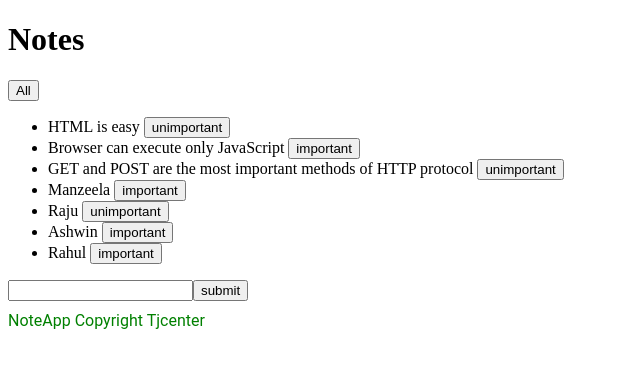
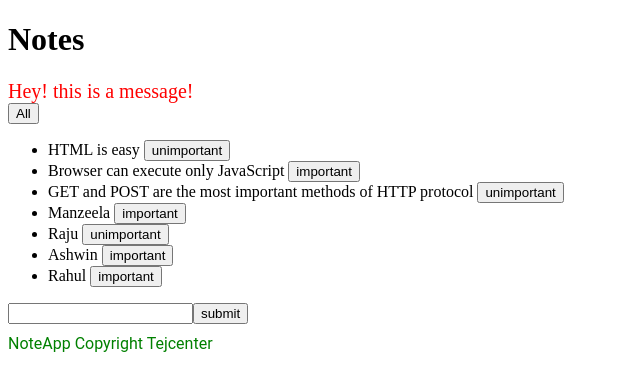
Before and after one commit to su-de-sh/notes-app, a React (Create React App) app: page / in a window 1280 px wide. Shown: the top 390 px of the page, without its empty margins (0-640 px from the left). Built offline with nearby package versions, Linux system fonts and the light colour scheme; data requests are answered from the project's data file.

Commit message:
feat: add notification file & .css file for style

```diff
--- a/src/App.js
+++ b/src/App.js
@@ -1,6 +1,7 @@
 import { useState, useEffect } from "react";
 import Note from "./components/Note";
 import Footer from "./components/Footer";
+import Notification from "./components/Notification";
 
 import noteService from "./services/notes";
 
@@ -67,6 +68,7 @@ const App = () => {
   return (
     <div>
       <h1>Notes</h1>
+      <Notification msg="Hey! this is a message!" />
       <button onClick={toggleShow}>{showAll ? "All" : "Important"}</button>
       <ul>
         {notesToShow.map((note) => (
--- a/src/components/Footer.js
+++ b/src/components/Footer.js
@@ -11,7 +11,7 @@ const Footer = () => {
     style = { ...style, color: "green" };
   }
 
-  return <p style={style}>NoteApp Copyright Tjcenter</p>;
+  return <p style={style}>NoteApp Copyright Tejcenter</p>;
 };
 
 export default Footer;
--- /dev/null
+++ b/src/components/Notification.js
@@ -0,0 +1,7 @@
+import React from "react";
+
+const Notification = ({ msg }) => {
+  return <div className="notification"> {msg}</div>;
+};
+
+export default Notification;
--- /dev/null
+++ b/src/index.css
@@ -0,0 +1,4 @@
+.notification{
+    color:red;
+    font-size:20px;
+}
--- a/src/index.js
+++ b/src/index.js
@@ -1,5 +1,6 @@
 import ReactDOM from "react-dom/client";
 import App from "./App";
+import "./index.css";
 // import Error from "./Error";
 
 ReactDOM.createRoot(document.getElementById("root")).render(<App />);
```
Also changed, not shown: src/Error.js (deleted, +0 -7 lines).
